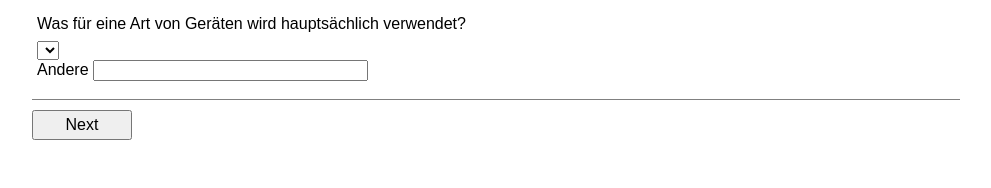
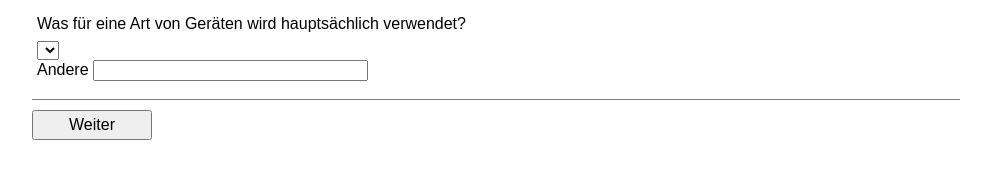
Before and after one commit to boundter/geclass, a Flask app: page /add_course in a window 1280 px wide. Shown: the part 2445-2633 px from the top of the page, without its empty margins (144-1135 px from the left). Run offline with Flask 2, Linux system fonts and the light colour scheme; the visitor is signed in with stand-in values (Sample User, id 1); data comes from the database, SQL or seed files in the repository; data that the repository does not hold is empty.

Commit message:
Fix: Change button from english to german

```diff
--- a/geclass/static/style.css
+++ b/geclass/static/style.css
@@ -176,7 +176,7 @@ input.invalid {
 
 #prevBtn, #nextBtn {
   font-size: 16px;
-  width: 100px;
+  width: 120px;
   height: 30px;
   display: inline-block;
   float: left;
--- a/geclass/templates/course/add_course.html
+++ b/geclass/templates/course/add_course.html
@@ -30,9 +30,9 @@ function showTab(n) {
     document.getElementById("prevBtn").style.display = "inline";
   }
   if (n == (x.length - 1)) {
-    document.getElementById("nextBtn").innerHTML = "Submit";
+    document.getElementById("nextBtn").innerHTML = "Abschicken";
   } else {
-    document.getElementById("nextBtn").innerHTML = "Next";
+    document.getElementById("nextBtn").innerHTML = "Weiter";
   }
 }
 
```
